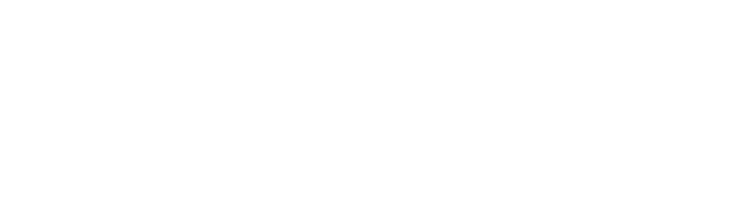
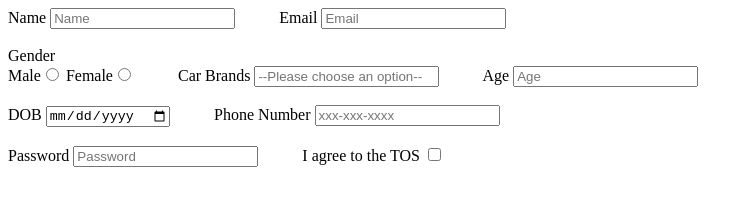
Before and after one commit to acciojob/signup-form-car-KhushaliDudhabade, a website: page main.html in a window 1280 px wide. Shown: the whole page, without its empty margins (0-753 px from the left). Drawn offline with Linux system fonts and the light colour scheme.

Commit message:
created a submission

```diff
--- a/main.html
+++ b/main.html
@@ -8,6 +8,44 @@
 
 <body>
 	<!-- the entire body must be written by student -->
+	<label for="name">Name</label>
+	<input type="text" id="name" placeholder="Name" required>
+&emsp;
+	&emsp;
+	<label for="email">Email</label>
+	<input type="Email" id="email" placeholder="Email" required>
+	<br>
+	<br>
+	<label>Gender</label><br>
+	<label for="gender_m">Male</label><input type="radio" id="gender_m" required name="gender">
+
+	<label for="gender_f">Female</label><input type="radio" id="gender_f" required name="gender">
+
+	&emsp;
+	&emsp;
+	<label for="cars">Car Brands</label>
+	<input type="select" id="cars" placeholder="--Please choose an option--" required>
+   &emsp;
+	&emsp;
+	<label for="age">Age</label>
+	<input type="number" id="age" placeholder="Age" required>
+ <br>
+	<br>
+	<label for="dob">DOB</label>
+	<input type="date" id="dob" required>
+   &emsp;
+	&emsp;
+	<label for="tel">Phone Number</label>
+	<input type="tel" id="tel" placeholder="xxx-xxx-xxxx">
+   <br>
+	<br>
+	<label for="password">Password</label>
+	<input type="password" id="password" placeholder="Password" required>
+ &emsp;
+	&emsp;
+	<label for="tos">I agree to the TOS</label>
+	<input type="checkbox" id="tos" required>
+
     <script type="text/javascript" src="./script.js">
 </script>
 
```
